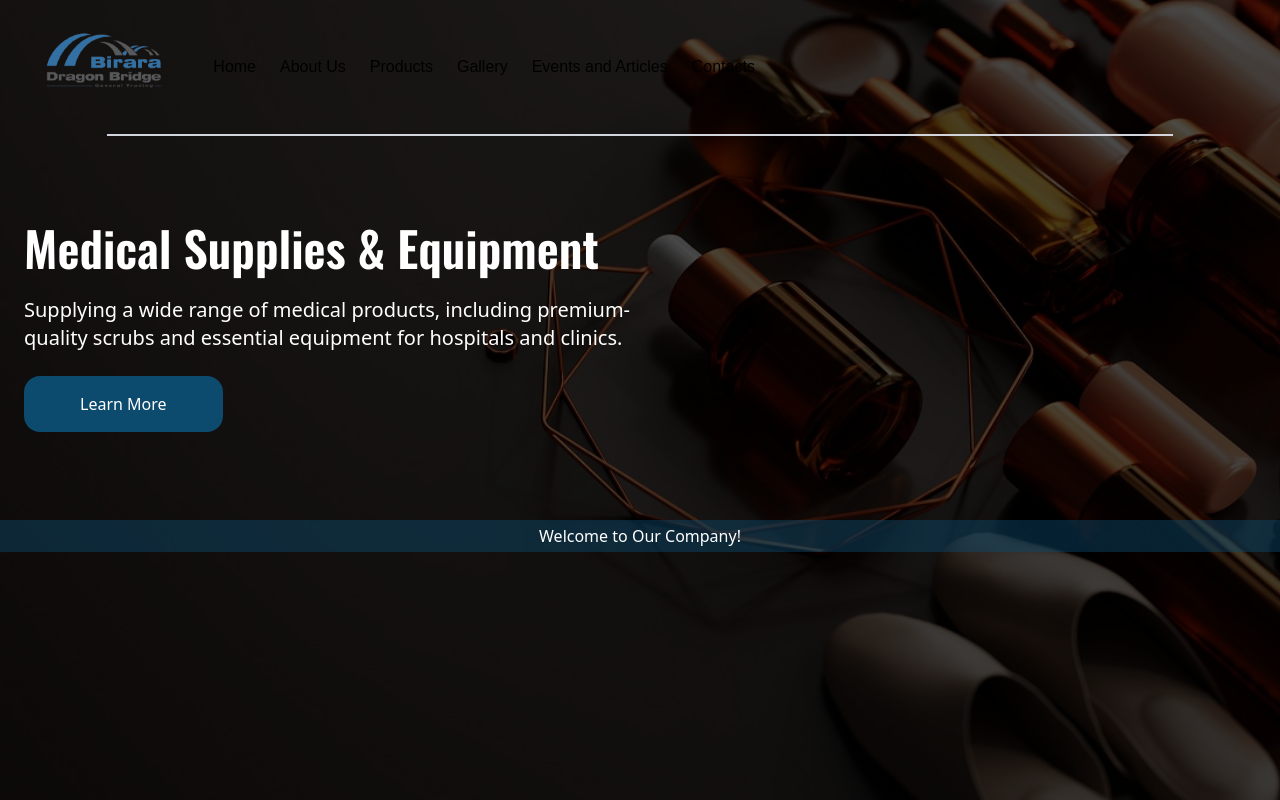
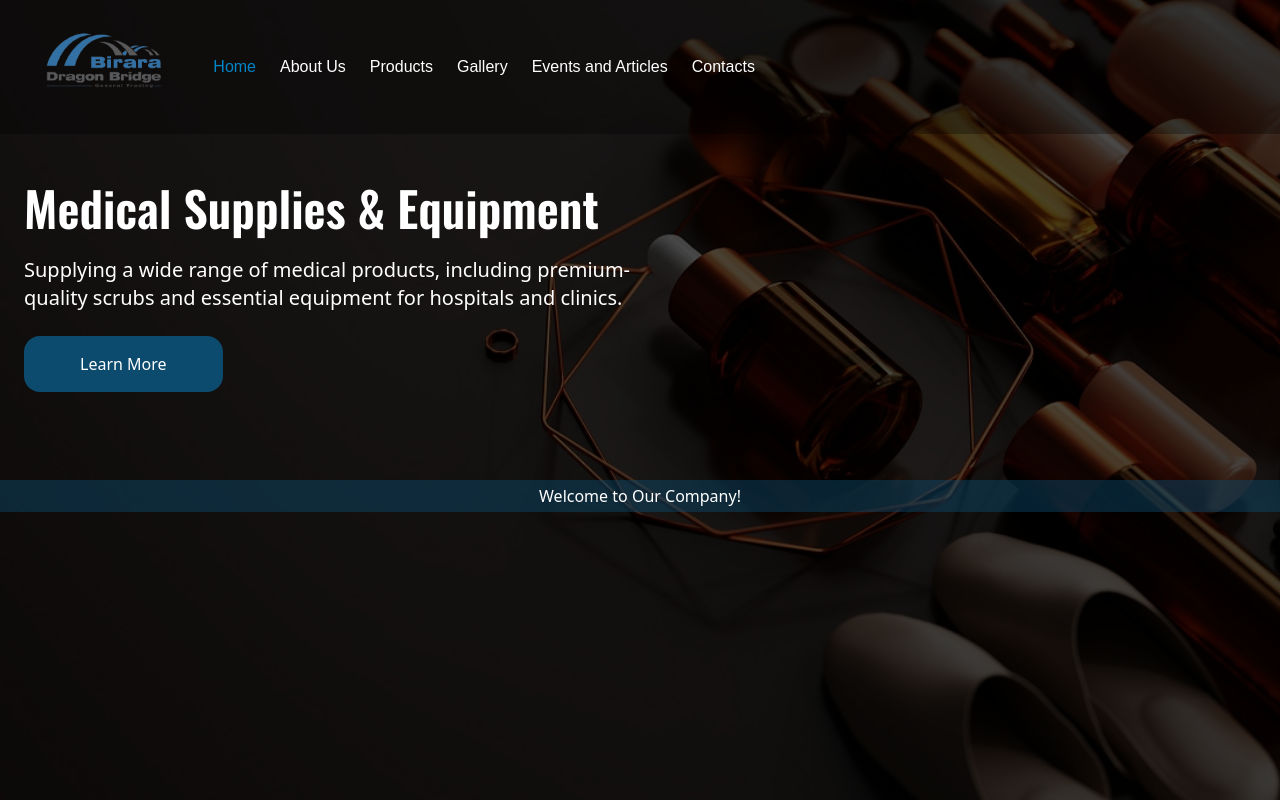
Before and after one commit to KidusThethird/birara_dragon, a React (Vite) app: page / in a window 1280 px wide. Shown: the top 800 px of the page. Built offline with nearby package versions, Linux system fonts and the light colour scheme; a web font is replaced by a local one.

Commit message:
update: route handler made

```diff
--- a/src/components/coverinfo.jsx
+++ b/src/components/coverinfo.jsx
@@ -48,7 +48,7 @@ export default function CoverInfo() {
   }, []);
 
   return (
-    <div className="text-white">
+    <div className="text-white pt-24">
       <div className="sm:w-1/2 mx-6 my-16 space-y-6 py-6">
         <motion.div
           className="text-3xl sm:text-5xl font-semibold font-oswald"
--- a/src/components/navbar.jsx
+++ b/src/components/navbar.jsx
@@ -11,6 +11,7 @@ export default function NavBar() {
   };
 
   let CompName = "blank";
+  let pathName = window.location.pathname;
   switch (window.location.pathname) {
     case "/":
       CompName = "Home";
@@ -19,25 +20,35 @@ export default function NavBar() {
 
   return (
     <div
-      className={`${
-        CompName == "Home" ? "" : "bg-sky-900 bg-opacity-20 text-gray-700"
+      className={`z-50 fixed w-full flex ${
+        CompName == "Home"
+          ? "text-white bg-opacity-30 bg-black "
+          : "bg-sky-900 bg-opacity-20 text-gray-700"
       }`}
     >
-      <div className="hidden md:grid grid-cols-6 w-full ">
+      <div
+        className={`hidden   md:grid grid-cols-6 w-full ${
+          CompName == "Home" ? "bg-white" : "bg-white"
+        }}`}
+      >
         <div className="col-span-1">
           <img src={logo} alt="" className="w-full " />
         </div>
         <div className=" my-auto col-span-5 w-full ">
           <div className="flex space-x-6 font-playwrite">
             <a
-              href=""
-              className="hover:text-sky-600 hover:scale-105 duration-100"
+              href="/"
+              className={`hover:text-sky-600 hover:scale-105 duration-100 ${
+                pathName == "/" ? "text-sky-600" : ""
+              }`}
             >
               Home
             </a>
             <a
-              href=""
-              className="hover:text-sky-600 hover:scale-105 duration-100"
+              href="/about"
+              className={`hover:text-sky-600 hover:scale-105 duration-100 ${
+                pathName == "/about" ? "text-sky-600" : ""
+              }`}
             >
               About Us
             </a>
@@ -68,7 +79,7 @@ export default function NavBar() {
           </div>
         </div>
       </div>
-      <div className="hidden md:block border-b-2 border-gray-300 w-5/6 mx-auto"></div>
+      {/* <div className="hidden md:block border-b-2 bg-yellow-200 border-gray-300 w-5/6 mx-auto"></div> */}
 
       <div className="block md:hidden relative w-full">
         <div
@@ -84,9 +95,24 @@ export default function NavBar() {
           transition={{ duration: 0.3 }} // Smooth transition without bounce
           className="absolute top-14 bg-gray-400 w-3/4 rounded-br-3xl shadow-2xl shadow-sky-900"
         >
-          <div className="px-8 space-y-3 py-3">
-            <h1>Home</h1>
-            <h1>About Us</h1>
+          <div className="px-8 flex flex-col space-y-3 py-3">
+            <a
+              href="/"
+              className={`hover:text-sky-600 hover:scale-105 duration-100 ${
+                pathName == "/" ? "text-sky-600" : ""
+              }`}
+            >
+              Home
+            </a>
+            <a
+              href="/about"
+              className={`hover:text-sky-600 hover:scale-105 duration-100 ${
+                pathName == "/about" ? "text-sky-800" : ""
+              }`}
+            >
+              About us
+            </a>
+
             <h1>Products</h1>
             <h1>Gallery</h1>
             <h1>Events and Articles</h1>
--- a/src/routes/about.jsx
+++ b/src/routes/about.jsx
@@ -4,7 +4,7 @@ import OurMission from "../components/our_mission";
 
 export default function About() {
   return (
-    <div>
+    <div className="pt-14 sm:pt-36">
       <AboutUs />
       <OurMission />
     </div>
```
Also changed, not shown: vercel.json (added).
